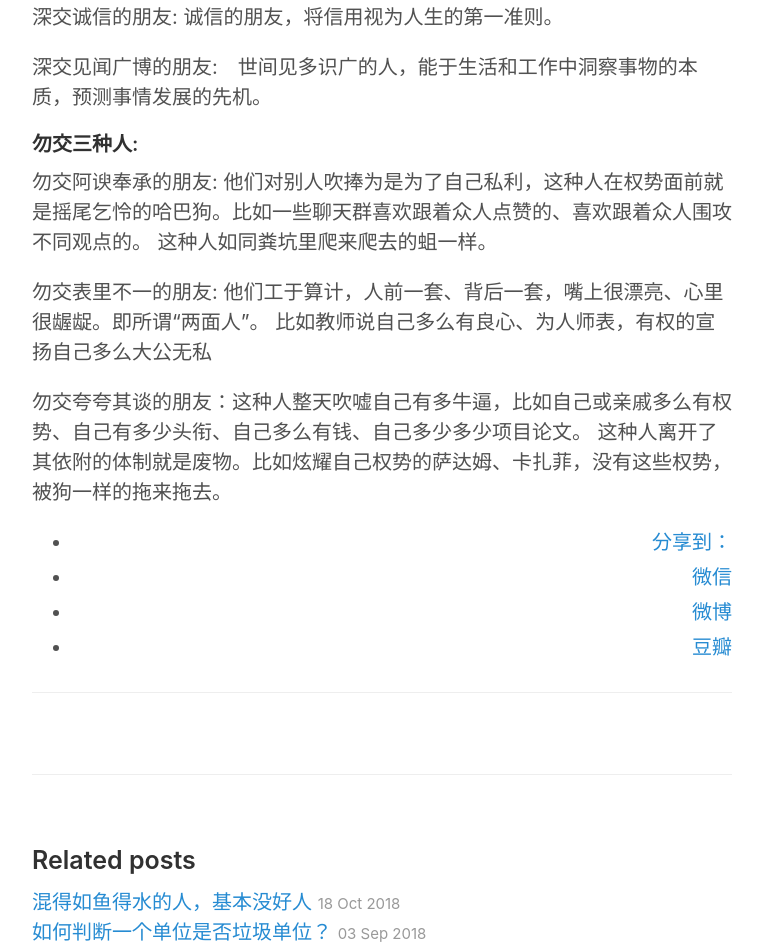
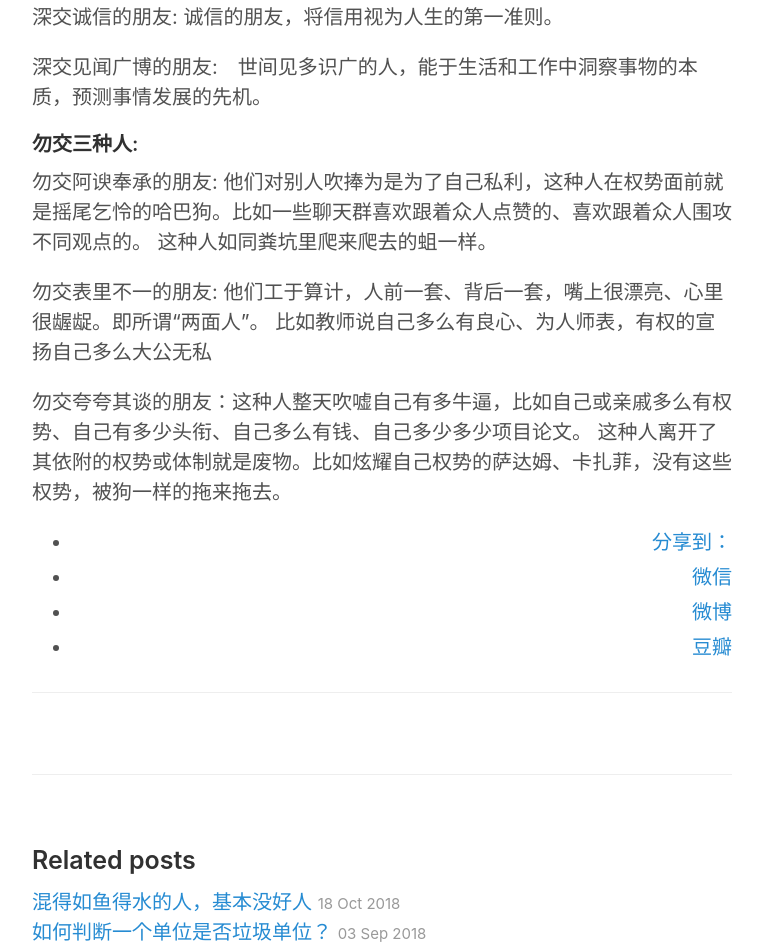
Before and after one commit to hwdong/hwdong-old.github.io, a Jekyll site: the page built from _posts/2018-10-26-交友远离3种人.md, in a window 1280 px wide. Shown: the part 364-1314 px from the top of the page, without its empty margins (258-1021 px from the left). Built offline with Jekyll 4.4.1, drawn with Linux system fonts in a browser that asks for light colours; comment, search, counter and statistics services are not loaded.

Commit message:
Update 2018-10-26-交友远离3种人.md

```diff
--- a/_posts/2018-10-26-交友远离3种人.md
+++ b/_posts/2018-10-26-交友远离3种人.md
@@ -27,4 +27,4 @@ tags:
 比如教师说自己多么有良心、为人师表，有权的宣扬自己多么大公无私
 
 勿交夸夸其谈的朋友：这种人整天吹嘘自己有多牛逼，比如自己或亲戚多么有权势、自己有多少头衔、自己多么有钱、自己多少多少项目论文。
-这种人离开了其依附的体制就是废物。比如炫耀自己权势的萨达姆、卡扎菲，没有这些权势，被狗一样的拖来拖去。
+这种人离开了其依附的权势或体制就是废物。比如炫耀自己权势的萨达姆、卡扎菲，没有这些权势，被狗一样的拖来拖去。
```
